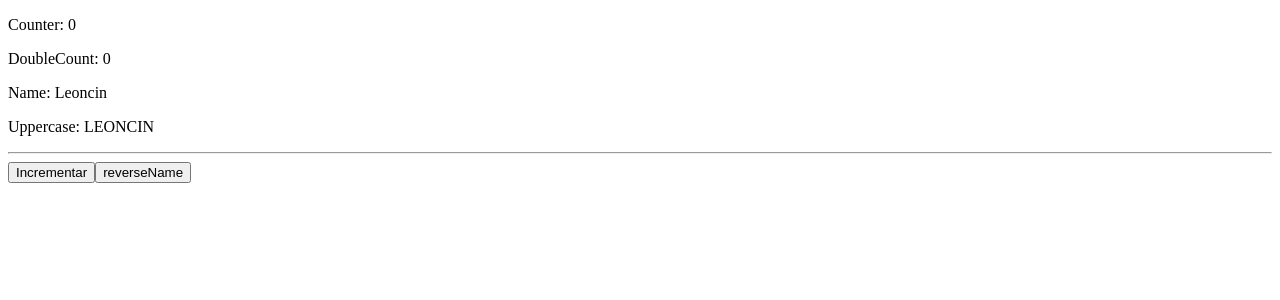
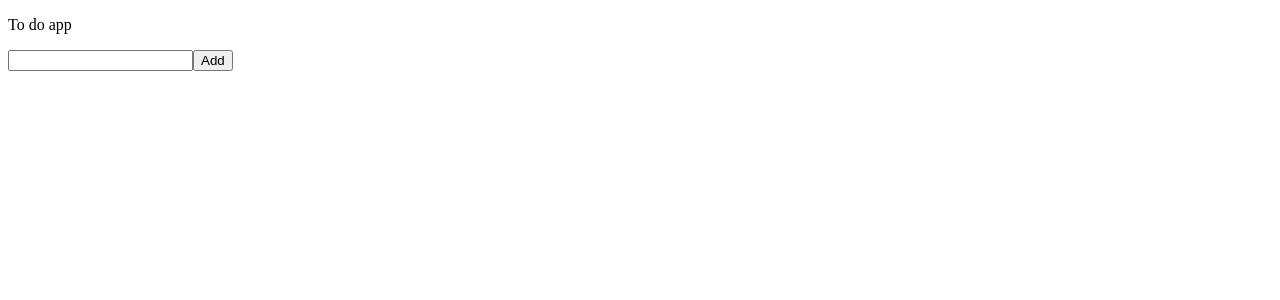
Before and after one commit to leonardoovaldezz/curso-pinia-vuejs, a Vue app: page / in a window 1280 px wide. Shown: the top 300 px of the page. Built offline with nearby package versions, Linux system fonts and the light colour scheme.

Commit message:
Como crear un store con Pinia

```diff
--- a/src/App.vue
+++ b/src/App.vue
@@ -1,7 +1,7 @@
 <script setup>
-import Counter from "./components/Counter.vue";
+import TodoApp from "./components/TodoApp.vue";
 </script>
 
 <template>
-  <Counter></Counter>
+  <TodoApp></TodoApp>
 </template>
--- /dev/null
+++ b/src/components/TodoApp.vue
@@ -0,0 +1,10 @@
+<script setup>
+import TodoForm from "./TodoForm.vue";
+import TodoList from "./TodoList.vue";
+</script>
+
+<template>
+  <p>To do app</p>
+  <TodoForm></TodoForm>
+  <TodoList></TodoList>
+</template>
--- /dev/null
+++ b/src/components/TodoForm.vue
@@ -0,0 +1,23 @@
+<script setup>
+import { ref } from "vue";
+import { useTodo } from "../stores/todo";
+
+const store = useTodo();
+const task = ref("");
+
+function addNewTask() {
+  if (task.value.trim().length === 0) {
+    return;
+  }
+  store.addTodo(task.value.trim());
+  task.value = "";
+}
+</script>
+
+<template>
+  <form action="" @submit.prevent="addNewTask()">
+    <input type="text" v-model="task" />
+    <button>Add</button>
+  </form>
+  {{ task }}
+</template>
--- /dev/null
+++ b/src/components/TodoList.vue
@@ -0,0 +1,12 @@
+<script setup>
+import { useTodo } from "../stores/todo";
+const store = useTodo();
+</script>
+
+<template>
+  <ul>
+    <li v-for="todo in store.todoList" :key="`todo-item${todo.id}`">
+      {{ todo.task }}
+    </li>
+  </ul>
+</template>
--- /dev/null
+++ b/src/stores/todo.js
@@ -0,0 +1,15 @@
+import { defineStore } from 'pinia';
+
+export const useTodo = defineStore("todo", {
+    state: () => ({
+        todoList: [],
+        id: 0
+    }),
+    actions: {
+        addTodo(task) {
+            const date = new Date()
+            const newTask = { id: this.id++, task, completed: false, date }
+            this.todoList.push(newTask)
+        }
+    }
+});
```
